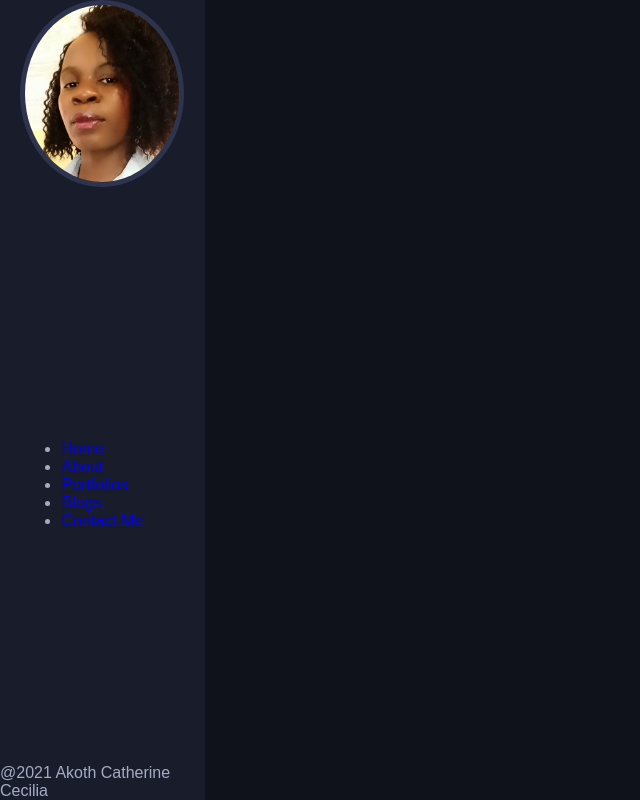
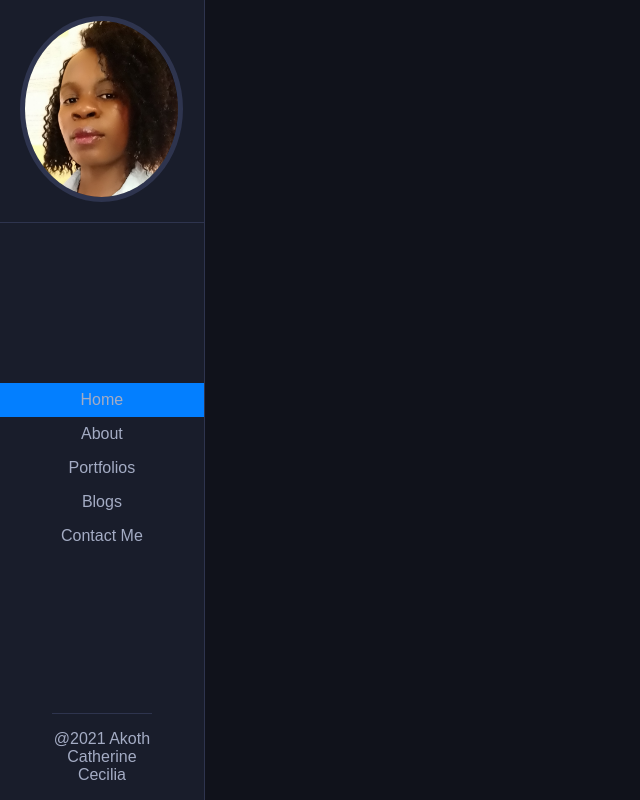
Before and after one commit to cathyAkoth/PortfolioReact, a React (Create React App) app: page / in a window 1280 px wide. Shown: the whole page, without its empty margins (0-640 px from the left). Built offline with nearby package versions, Linux system fonts and the light colour scheme.

Commit message:
Styled active class

```diff
--- a/src/components/Navbar.js
+++ b/src/components/Navbar.js
@@ -12,6 +12,7 @@ function Navbar(){
                 </div>
                 <ul className="nav-items">
                     <li className="nav-item">
+
                         <NavLink to="/" exact activeClassName="active">
                             Home
                         </NavLink>
--- a/src/styles/Navbar.scss
+++ b/src/styles/Navbar.scss
@@ -1,14 +1,17 @@
 .Navbar{
     height:100vh;
     .nav{
-        height:100%;
-        display:flex;
-        flex-direction:column;
+        height: 100%;
+        display: flex;
+        flex-direction: column;
         justify-content: space-between;
         align-items: center;
+        list-style: none;
 
         .profile{
             width:100%;
+            margin-top:1rem;
+            border-bottom:1px solid #2e344e;
             text-align: center;
             img{
                 width:80%;
@@ -17,5 +20,33 @@
                 margin-bottom: 1rem;
             }
         }
+        .nav-items{
+            width: 100%;
+           .nav-item{
+               text-align: center;
+               list-style: none;
+
+               a{
+                   text-decoration: none;
+                   color:inherit;
+                   text-align: center;
+                   display:block;
+                   padding: .5rem 0;
+               }
+
+           }
+        }
+        .footer{
+            width: 100px;
+            border-top:1px solid #2e344e;
+            p{
+               text-align:center;
+               padding: 1rem 0;
+            }
+        }
     }
 }
+
+.active{
+background-color: #037fff;
+}
--- a/src/styles/layout.scss
+++ b/src/styles/layout.scss
@@ -4,6 +4,7 @@
         height:100vh;
         background-color: #191d2b;
         position:fixed;
+        border-right: 1px solid #2e344e;
     }
     .main-content{
        width:84%;
```
